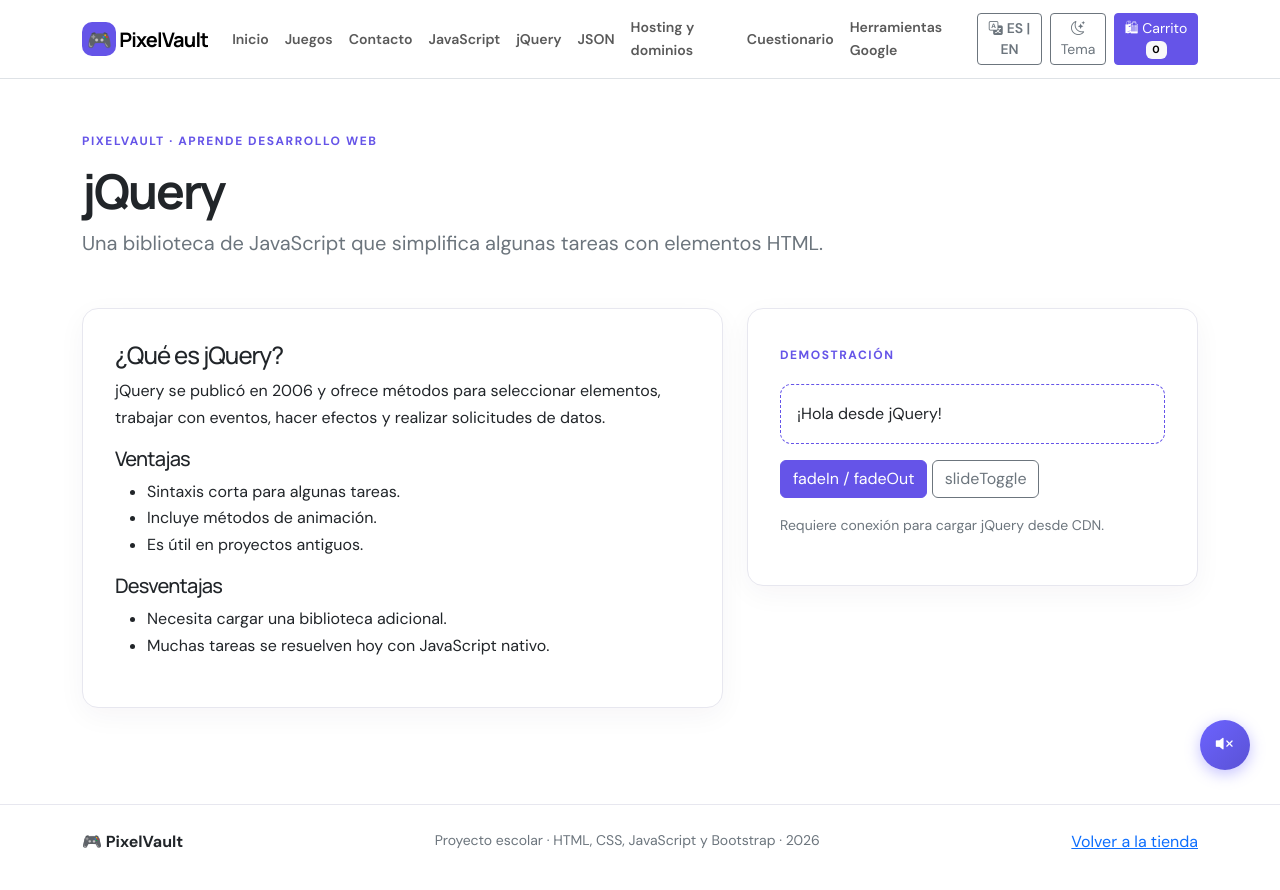
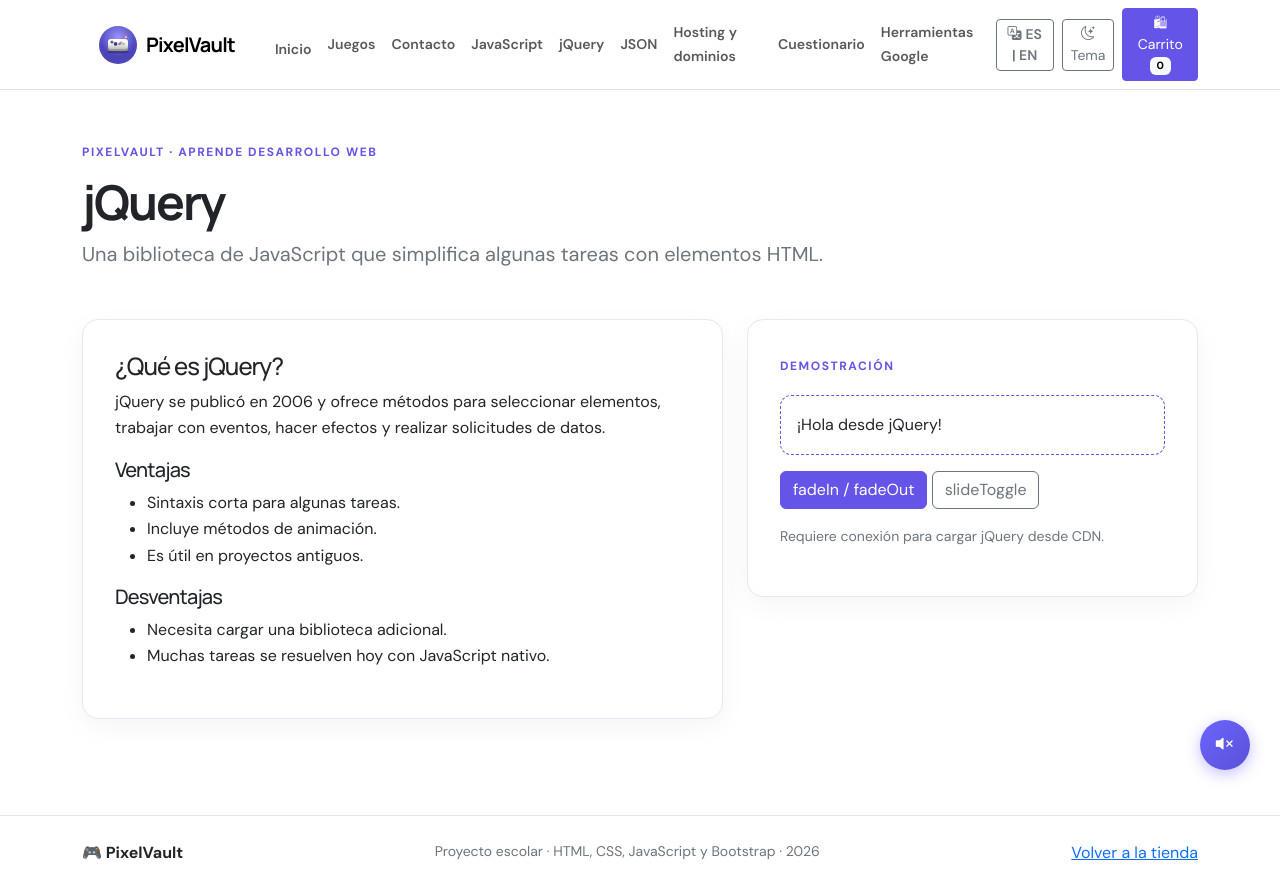
Before and after one commit to XadielX79/PixelVault-Original, a plain HTML site: page PixelVault/jquery.html in a window 1280 px wide. Drawn offline with nearby package versions, Linux system fonts and the light colour scheme.

Commit message:
Actualizacion

```diff
--- a/PixelVault/jquery.html
+++ b/PixelVault/jquery.html
@@ -22,9 +22,9 @@
 <body>
     <nav class="navbar navbar-expand-xl sticky-top site-nav border-bottom">
         <div class="container">
-            <a class="navbar-brand fw-bold" href="index.html"><span class="brand-mark">🎮</span> PixelVault</a>
-            <button class="navbar-toggler" type="button" data-bs-toggle="collapse" data-bs-target="#menu" aria-label="Abrir menú"><span class="navbar-toggler-icon"></span></button>
-            <div class="collapse navbar-collapse" id="menu">
+            <a class="navbar-brand fw-bold" href="index.html"><a class="navbar-brand fw-bold d-flex align-items-center" href="index.html">
+    <img src="img/logo.svg" alt="PixelVault" width="40" height="40" class="me-2">
+    PixelVault
                 <ul class="navbar-nav ms-auto align-items-xl-center">
                     <li class="nav-item"><a class="nav-link" href="index.html" data-i18n="nav_inicio">Inicio</a></li>
                     <li class="nav-item"><a class="nav-link" href="index.html#juegos" data-i18n="nav_juegos">Juegos</a></li>
```
Also changed, not shown: PixelVault/cuestionario.html (+3 -2 lines), PixelVault/herramientas.html (+3 -2 lines), PixelVault/hosting.html (+3 -3 lines), PixelVault/index.html (+4 -1 lines), PixelVault/javascript.html (+3 -3 lines), PixelVault/json.html (+3 -2 lines), PixelVault/img/logo.svg (added), PixelVault/logo.png.png (deleted).
